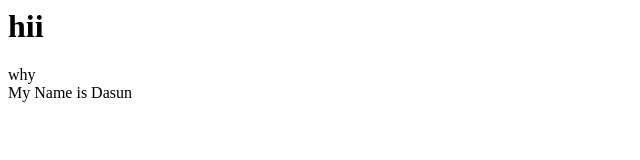
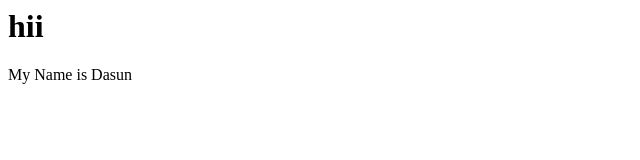
Before and after one commit to Dasun750/DN_Test, a plain HTML site: page Index.html in a window 1280 px wide. Shown: the whole page, without its empty margins (0-640 px from the left). Drawn offline with Linux system fonts and the light colour scheme.

Commit message:
Update Index.html

```diff
--- a/Index.html
+++ b/Index.html
@@ -6,7 +6,6 @@
     </head>
     <body>
         <h1>hii</h1>
-        <div>why</div>
         My Name is Dasun
     </body>
 </html>
```
